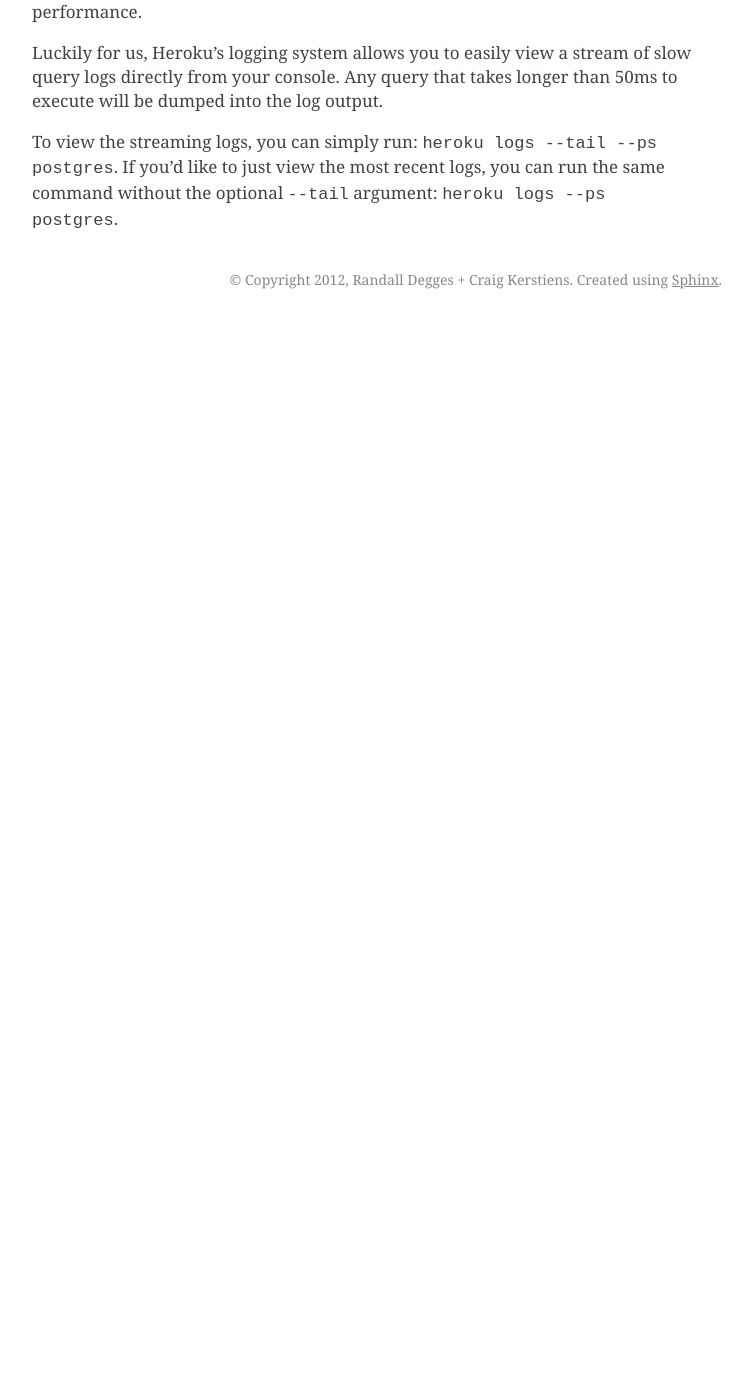
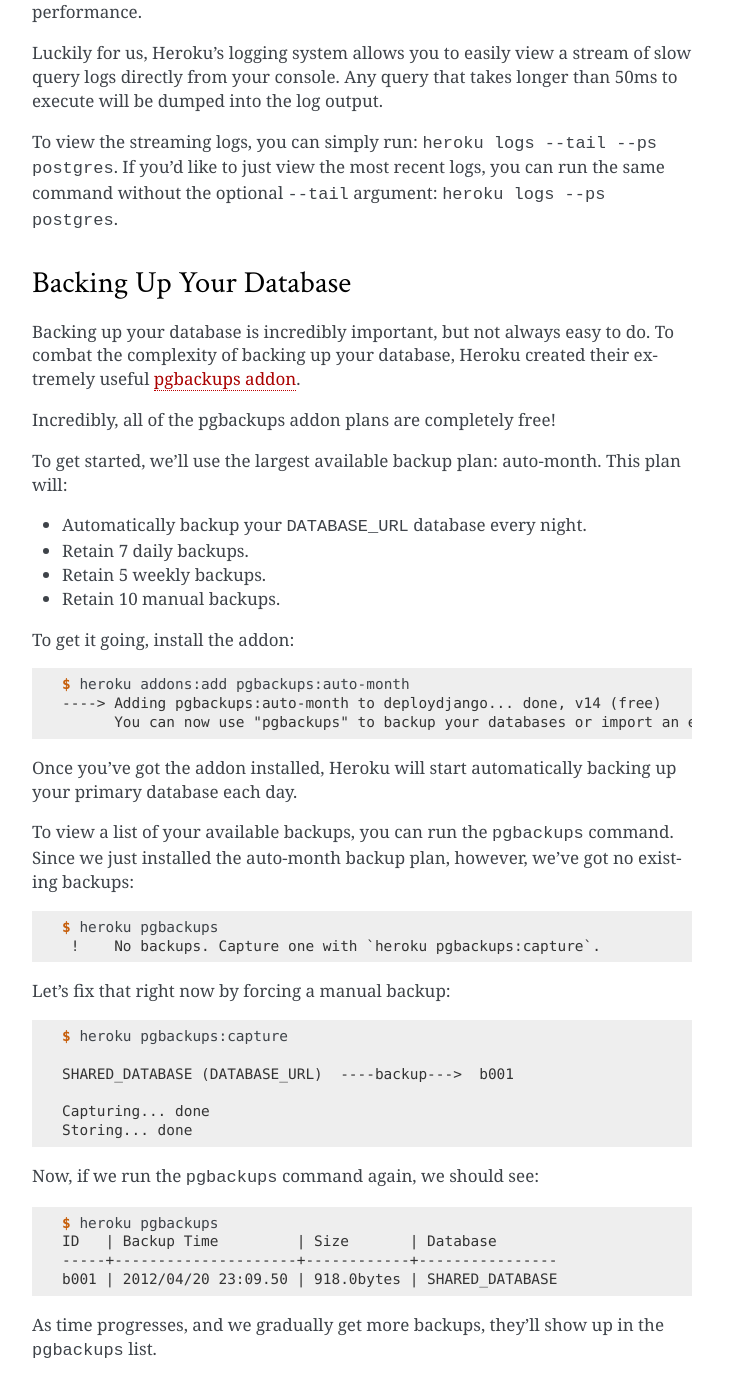
Before and after one commit to perryyo/deploydjango.com, a Sphinx documentation site: the page built from source/postgresql/advanced.rst, in a window 1280 px wide and 1400 px high, scrolled down 2078 px. Shown: the top 1397 px of the window, without its empty margins (388-1136 px from the left). Built offline with Sphinx 7.4.7, drawn with Linux system fonts in a browser that asks for light colours; before the commit the page ends 2397 px from its top, so only the background shows below that; some of the changed text lies outside the part shown.

Commit message:
Adding a bit of backup documentation.

```diff
--- a/source/postgresql/advanced.rst
+++ b/source/postgresql/advanced.rst
@@ -115,3 +115,64 @@
 ``heroku logs --tail --ps postgres``. If you'd like to just view the most
 recent logs, you can run the same command without the optional ``--tail``
 argument: ``heroku logs --ps postgres``.
+
+
+Backing Up Your Database
+************************
+
+Backing up your database is incredibly important, but not always easy to do. To
+combat the complexity of backing up your database, Heroku created their
+extremely useful `pgbackups addon <https://addons.heroku.com/pgbackups>`_.
+
+Incredibly, all of the pgbackups addon plans are completely free!
+
+To get started, we'll use the largest available backup plan: auto-month. This
+plan will:
+
+- Automatically backup your ``DATABASE_URL`` database every night.
+- Retain 7 daily backups.
+- Retain 5 weekly backups.
+- Retain 10 manual backups.
+
+To get it going, install the addon:
+
+.. code-block:: console
+
+    $ heroku addons:add pgbackups:auto-month
+    ----> Adding pgbackups:auto-month to deploydjango... done, v14 (free)
+          You can now use "pgbackups" to backup your databases or import an external backup.
+
+Once you've got the addon installed, Heroku will start automatically backing up
+your primary database each day.
+
+To view a list of your available backups, you can run the ``pgbackups``
+command. Since we just installed the auto-month backup plan, however, we've got
+no existing backups:
+
+.. code-block:: console
+
+    $ heroku pgbackups
+     !    No backups. Capture one with `heroku pgbackups:capture`.
+
+Let's fix that right now by forcing a manual backup:
+
+.. code-block:: console
+
+    $ heroku pgbackups:capture
+
+    SHARED_DATABASE (DATABASE_URL)  ----backup--->  b001
+
+    Capturing... done
+    Storing... done
+
+Now, if we run the ``pgbackups`` command again, we should see:
+
+.. code-block:: console
+
+    $ heroku pgbackups
+    ID   | Backup Time         | Size       | Database
+    -----+---------------------+------------+----------------
+    b001 | 2012/04/20 23:09.50 | 918.0bytes | SHARED_DATABASE
+
+As time progresses, and we gradually get more backups, they'll show up in the
+``pgbackups`` list.
```
